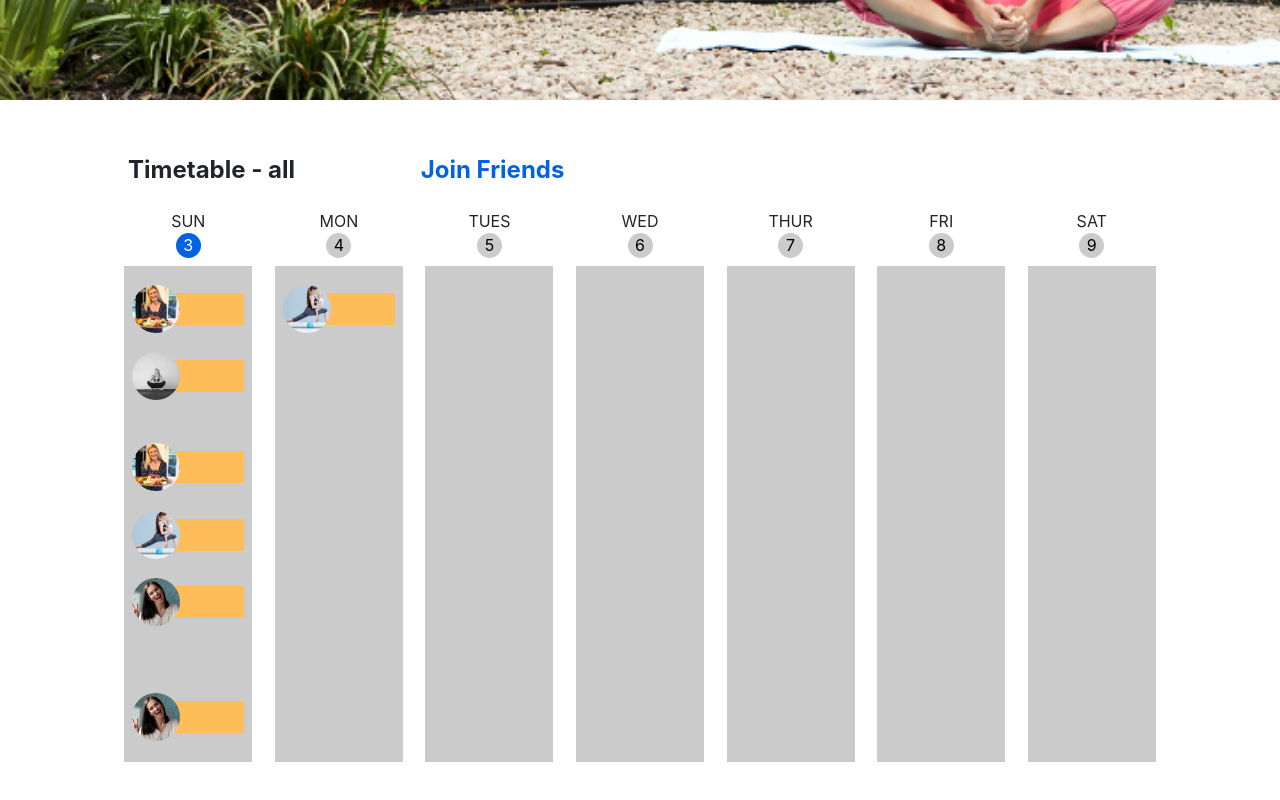
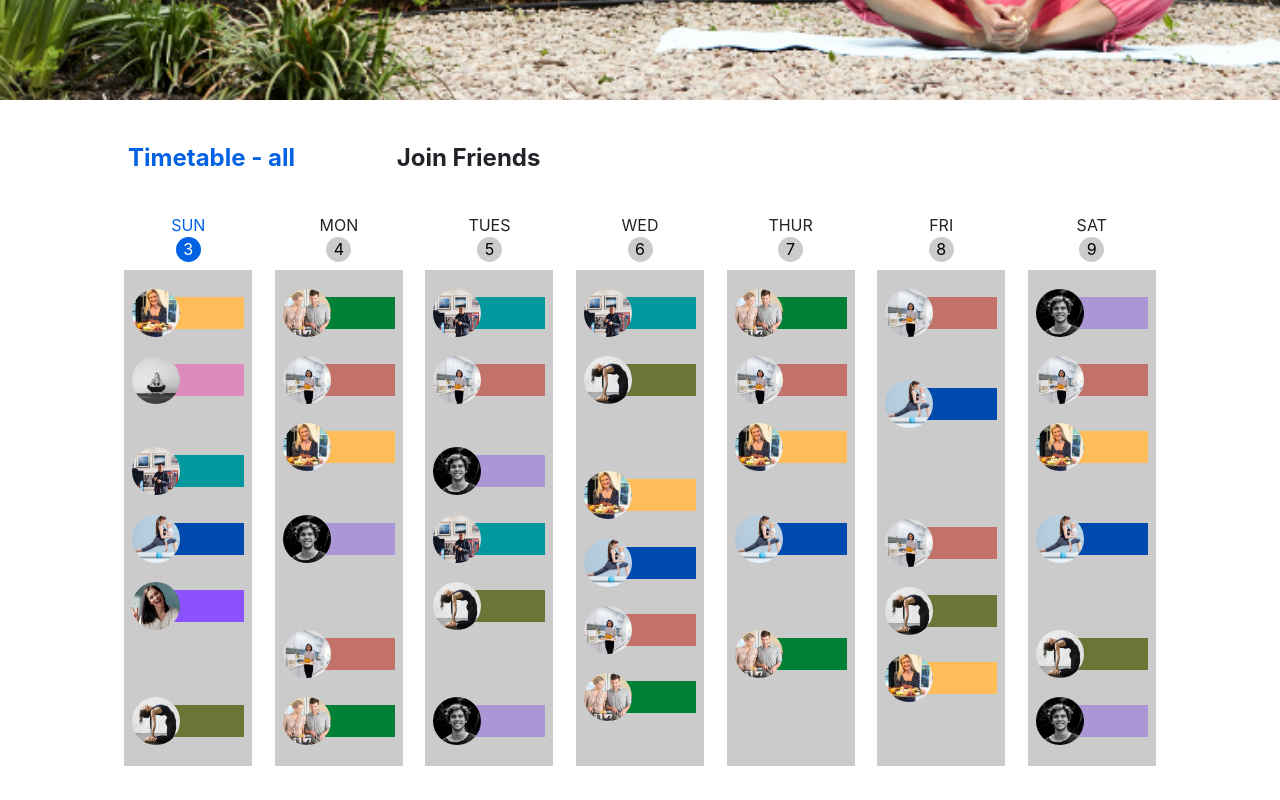
Before and after one commit to rtan265/Learn-From-A-Kiwi, a React (Create React App) app: page /exploretimetable in a window 1280 px wide. Shown: the part 420-1220 px from the top of the page. Built offline with nearby package versions, Linux system fonts and the light colour scheme.

Commit message:
changed styling for explore timetable

```diff
--- a/src/components/exploreTimetable/ExploreTimetable.css
+++ b/src/components/exploreTimetable/ExploreTimetable.css
@@ -40,7 +40,6 @@
 }
 
 .rectangle {
-    background-color: #ffbd59;
     height: 2em;
     width: 6.5em;
     margin: 1.2em 1em 0.5em 0em;
--- a/src/components/exploreTimetable/ExploreTimetable.js
+++ b/src/components/exploreTimetable/ExploreTimetable.js
@@ -8,6 +8,11 @@ import Taryn from '../../images/taryn.jpg';
 import MariaDeclan from '../../images/mariaDeclan.jpg';
 import CassieBen from '../../images/cassieBen.jpg';
 import Esther from '../../images/esther.jpg';
+import Selena from '../../images/selena.jpg';
+import Max from '../../images/max.jpg';
+import Li from '../../images/li.jpg';
+import Nick from '../../images/nick.jpg';
+
 
 import './ExploreTimetable.css';
 
@@ -22,62 +27,103 @@ class ExploreTimetable extends React.Component {
         </Jumbotron>
 
         <div className="timetableBox">
-          <h1 style={{paddingTop: "1em"}} >Timetable - all <span style={{paddingLeft: "5em", color: "#0162e4"}}>Join Friends</span></h1>
+          <h1 style={{paddingTop: "0.5em"}} ><span style={{paddingRight: "4em", color: "#0162e4"}}>Timetable - all </span> Join Friends</h1>
 
-          <Row style={{paddingTop: "1em"}}>
+          <Row style={{paddingTop: "2em"}}>
             <Col className="padCols">
-              SUN <br />
+              <span style={{color: "#0162e4"}}>SUN</span> <br />
               <span className="activeDot">3</span>
               <div className="timetableBar">
-                <div className="pad"><div className="rectangle"><img src={ Janine } className="circleImg"/></div></div>
-                <div className="pad"><div className="rectangle"><img src={ Taryn } className="circleImg"/></div></div>
+                <div className="pad"><div className="rectangle" style={{backgroundColor: "#ffbd59"}}><img src={ Janine } className="circleImg"/></div></div>
+                <div className="pad"><div className="rectangle" style={{backgroundColor: "#dd8bbd"}}><img src={ Taryn } className="circleImg"/></div></div>
                 <br />
-                <div className="pad"><div className="rectangle"><img src={ Janine } className="circleImg"/></div></div>
-                <div className="pad"><div className="rectangle"><img src={ MariaDeclan } className="circleImg"/></div></div>
-                <div className="pad"><div className="rectangle"><img src={ Esther } className="circleImg"/></div></div>
+                <div className="pad"><div className="rectangle" style={{backgroundColor: "#03989e"}}><img src={ Nick } className="circleImg"/></div></div>
+                <div className="pad"><div className="rectangle" style={{backgroundColor: "#004aad"}}><img src={ MariaDeclan } className="circleImg"/></div></div>
+                <div className="pad"><div className="rectangle" style={{backgroundColor: "#8c52ff"}}><img src={ Esther } className="circleImg"/></div></div>
                 <br /><br />
-                <div className="pad"><div className="rectangle"><img src={ Esther } className="circleImg"/></div></div>
+                <div className="pad"><div className="rectangle" style={{backgroundColor: "#697635"}}><img src={ Selena } className="circleImg"/></div></div>
               </div>
             </Col>
             <Col className="padCols">
               MON <br />
               <span className="dot">4</span>
-              <div className="timetableBar">
-              <div className="pad"><div className="rectangle"><img src={ MariaDeclan } className="circleImg"/></div></div>
+                <div className="timetableBar">
+                <div className="pad"><div className="rectangle" style={{backgroundColor: "#008037"}}><img src={ CassieBen } className="circleImg"/></div></div>
+                <div className="pad"><div className="rectangle" style={{backgroundColor: "#c3726a"}}><img src={ Li } className="circleImg"/></div></div>
+                <div className="pad"><div className="rectangle" style={{backgroundColor: "#ffbd59"}}><img src={ Janine } className="circleImg"/></div></div>
+                <br />
+                <div className="pad"><div className="rectangle" style={{backgroundColor: "#ac97d6"}}><img src={ Max } className="circleImg"/></div></div>
+                <br /><br />
+                <div className="pad"><div className="rectangle" style={{backgroundColor: "#c3726a"}}><img src={ Li } className="circleImg"/></div></div>
+                <div className="pad"><div className="rectangle" style={{backgroundColor: "#008037"}}><img src={ CassieBen } className="circleImg"/></div></div>
               </div>
             </Col>
             <Col className="padCols">
               TUES <br />
               <span className="dot">5</span>
               <div className="timetableBar">
-
+                <div className="pad"><div className="rectangle" style={{backgroundColor: "#03989e"}}><img src={ Nick } className="circleImg"/></div></div>
+                <div className="pad"><div className="rectangle" style={{backgroundColor: "#c3726a"}}><img src={ Li } className="circleImg"/></div></div>
+                <br />
+                <div className="pad"><div className="rectangle" style={{backgroundColor: "#ac97d6"}}><img src={ Max } className="circleImg"/></div></div>
+                <div className="pad"><div className="rectangle" style={{backgroundColor: "#03989e"}}><img src={ Nick } className="circleImg"/></div></div>
+                <div className="pad"><div className="rectangle" style={{backgroundColor: "#697635"}}><img src={ Selena } className="circleImg"/></div></div>
+                <br /><br />
+                <div className="pad"><div className="rectangle" style={{backgroundColor: "#ac97d6"}}><img src={ Max } className="circleImg"/></div></div>
               </div>
             </Col>
             <Col className="padCols">
               WED <br />
               <span className="dot">6</span>
               <div className="timetableBar">
-
+                <div className="pad"><div className="rectangle" style={{backgroundColor: "#03989e"}}><img src={ Nick } className="circleImg"/></div></div>
+                <div className="pad"><div className="rectangle" style={{backgroundColor: "#697635"}}><img src={ Selena } className="circleImg"/></div></div>
+                <br /><br />
+                <div className="pad"><div className="rectangle" style={{backgroundColor: "#ffbd59"}}><img src={ Janine } className="circleImg"/></div></div>
+                <div className="pad"><div className="rectangle" style={{backgroundColor: "#004aad"}}><img src={ MariaDeclan } className="circleImg"/></div></div>
+                <div className="pad"><div className="rectangle" style={{backgroundColor: "#c3726a"}}><img src={ Li } className="circleImg"/></div></div>
+                <div className="pad"><div className="rectangle" style={{backgroundColor: "#008037"}}><img src={ CassieBen } className="circleImg"/></div></div>
               </div>
             </Col>
             <Col className="padCols">
               THUR <br />
               <span className="dot">7</span>
               <div className="timetableBar">
-
+              <div className="pad"><div className="rectangle" style={{backgroundColor: "#008037"}}><img src={ CassieBen } className="circleImg"/></div></div>
+                <div className="pad"><div className="rectangle" style={{backgroundColor: "#c3726a"}}><img src={ Li } className="circleImg"/></div></div>
+                <div className="pad"><div className="rectangle" style={{backgroundColor: "#ffbd59"}}><img src={ Janine } className="circleImg"/></div></div>
+                <br />
+                <div className="pad"><div className="rectangle" style={{backgroundColor: "#004aad"}}><img src={ MariaDeclan } className="circleImg"/></div></div>
+                <br /><br />
+                <div className="pad"><div className="rectangle" style={{backgroundColor: "#008037"}}><img src={ CassieBen } className="circleImg"/></div></div>
               </div>
             </Col>
             <Col className="padCols">
               FRI <br />
               <span className="dot">8</span>
               <div className="timetableBar">
+                <div className="pad"><div className="rectangle" style={{backgroundColor: "#c3726a"}}><img src={ Li } className="circleImg"/></div></div>
+                <br />
 
+                <div className="pad"><div className="rectangle" style={{backgroundColor: "#004aad"}}><img src={ MariaDeclan } className="circleImg"/></div></div>
+                <br /><br /><br />
+                <div className="pad"><div className="rectangle" style={{backgroundColor: "#c3726a"}}><img src={ Li } className="circleImg"/></div></div>
+                <div className="pad"><div className="rectangle" style={{backgroundColor: "#697635"}}><img src={ Selena } className="circleImg"/></div></div>
+                <div className="pad"><div className="rectangle" style={{backgroundColor: "#ffbd59"}}><img src={ Janine } className="circleImg"/></div></div>
               </div>
             </Col>
             <Col className="padCols">
               SAT <br />
               <span className="dot">9</span>
                 <div className="timetableBar">
+                <div className="pad"><div className="rectangle" style={{backgroundColor: "#ac97d6"}}><img src={ Max } className="circleImg"/></div></div>
+                <div className="pad"><div className="rectangle" style={{backgroundColor: "#c3726a"}}><img src={ Li } className="circleImg"/></div></div>
+                <div className="pad"><div className="rectangle" style={{backgroundColor: "#ffbd59"}}><img src={ Janine } className="circleImg"/></div></div>
+                <br />
+                <div className="pad"><div className="rectangle" style={{backgroundColor: "#004aad"}}><img src={ MariaDeclan } className="circleImg"/></div></div>
+                <br /><br />
+                <div className="pad"><div className="rectangle" style={{backgroundColor: "#697635"}}><img src={ Selena } className="circleImg"/></div></div>
+                <div className="pad"><div className="rectangle" style={{backgroundColor: "#ac97d6"}}><img src={ Max } className="circleImg"/></div></div>
               </div>
             </Col>
           </Row>
```
